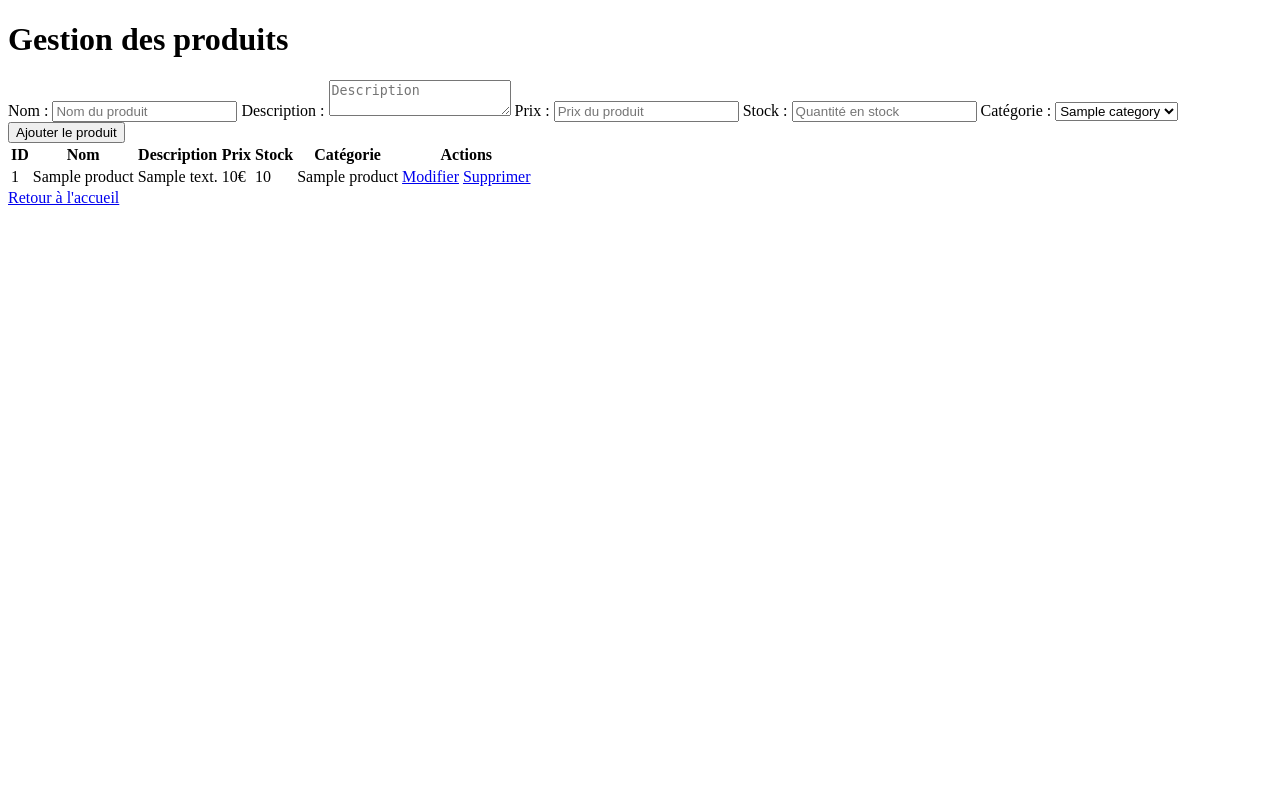
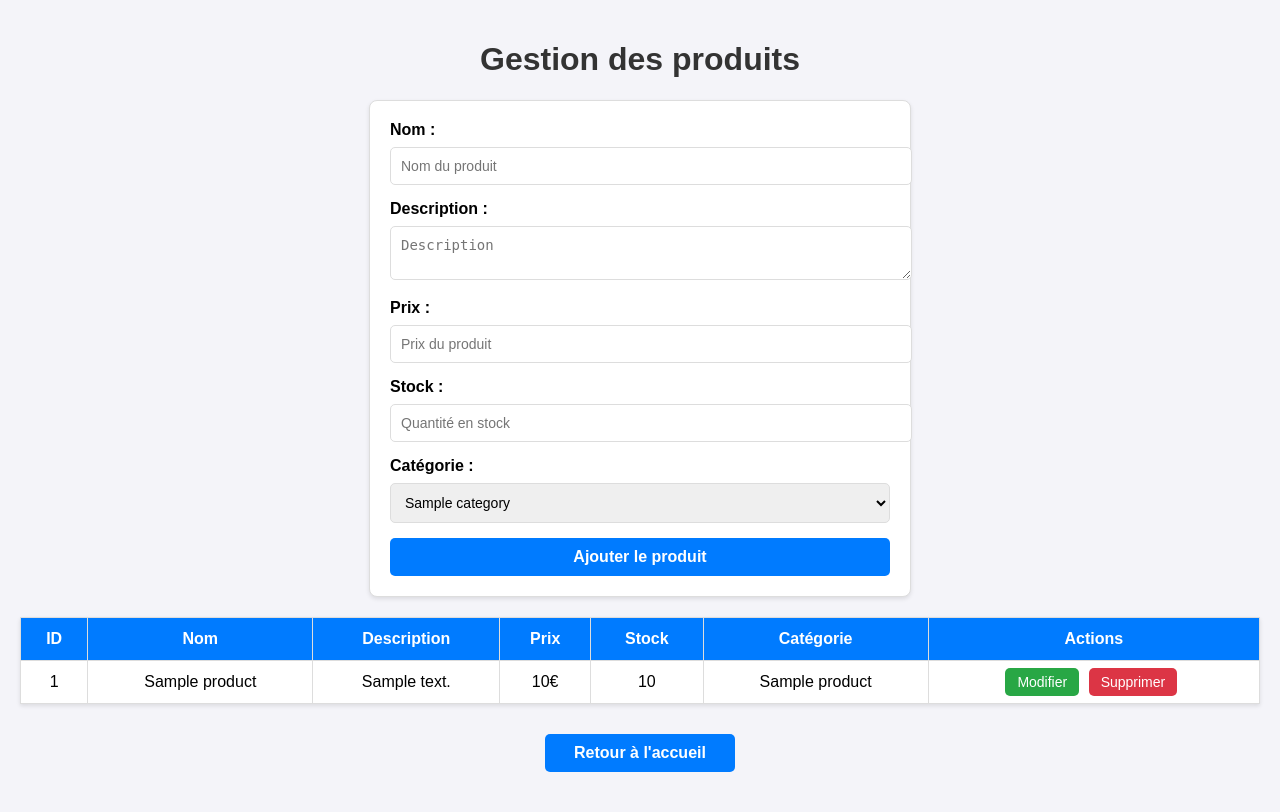
Before and after one commit to LhenryAxel/projet-commerce-nba, a PHP site: template src/Views/products.php in a window 1280 px wide. Before the commit the page ends 205 px from the top, so only its background shows below. Run offline with PHP 8.4, Linux system fonts and the light colour scheme; the template is opened without the code that fills it: most values are stand-ins (such as "Sample title", 1, 10 or a date in 2020).

Commit message:
Add commentary and basic style

```diff
--- a/src/Models/product.php
+++ b/src/Models/product.php
@@ -8,11 +8,13 @@ use PDO;
 class Product {
     private $pdo;
 
+
     public function __construct() {
         $db = new Database();
         $this->pdo = $db->getConnection();
     }
 
+    // Fetch all products with category names
     public function getAll() {
         $stmt = $this->pdo->query("
             SELECT products.*, categories.name AS category_name
@@ -22,6 +24,7 @@ class Product {
         return $stmt->fetchAll(PDO::FETCH_ASSOC);
     }
 
+    // Create a new product
     public function create($name, $description, $price, $stock, $category_id) {
         $stmt = $this->pdo->prepare("
             INSERT INTO products (name, description, price, stock, category_id)
@@ -35,6 +38,7 @@ class Product {
         return $stmt->execute();
     }
 
+    // Fetch a product by its ID
     public function getById($id) {
         $stmt = $this->pdo->prepare("SELECT * FROM products WHERE id = :id");
         $stmt->bindParam(':id', $id, PDO::PARAM_INT);
@@ -42,6 +46,7 @@ class Product {
         return $stmt->fetch(PDO::FETCH_ASSOC);
     }
 
+    // Update an existing product
     public function update($id, $name, $description, $price, $stock, $category_id) {
         $stmt = $this->pdo->prepare("
             UPDATE products
@@ -57,6 +62,7 @@ class Product {
         return $stmt->execute();
     }
 
+    // Delete a product by its ID
     public function delete($id) {
         $stmt = $this->pdo->prepare("DELETE FROM products WHERE id = :id");
         $stmt->bindParam(':id', $id, PDO::PARAM_INT);
--- a/src/Views/products.php
+++ b/src/Views/products.php
@@ -4,6 +4,134 @@
     <meta charset="UTF-8">
     <meta name="viewport" content="width=device-width, initial-scale=1.0">
     <title>Gestion des produits</title>
+    <style>
+        body {
+            font-family: Arial, sans-serif;
+            margin: 0;
+            padding: 20px;
+            background-color: #f4f4f9;
+        }
+
+        h1 {
+            text-align: center;
+            color: #333;
+        }
+
+        form {
+            max-width: 500px;
+            margin: 20px auto;
+            padding: 20px;
+            background-color: #fff;
+            border: 1px solid #ddd;
+            border-radius: 8px;
+            box-shadow: 0 2px 4px rgba(0, 0, 0, 0.1);
+        }
+
+        form label {
+            display: block;
+            margin-bottom: 8px;
+            font-weight: bold;
+        }
+
+        form input[type="text"],
+        form input[type="number"],
+        form textarea,
+        form select {
+            width: 100%;
+            padding: 10px;
+            margin-bottom: 15px;
+            border: 1px solid #ddd;
+            border-radius: 5px;
+            font-size: 14px;
+        }
+
+        form button {
+            display: block;
+            width: 100%;
+            padding: 10px;
+            background-color: #007BFF;
+            color: white;
+            font-size: 16px;
+            font-weight: bold;
+            border: none;
+            border-radius: 5px;
+            cursor: pointer;
+        }
+
+        form button:hover {
+            background-color: #0056b3;
+        }
+
+        table {
+            width: 100%;
+            border-collapse: collapse;
+            margin-top: 20px;
+            background-color: #fff;
+            box-shadow: 0 2px 4px rgba(0, 0, 0, 0.1);
+        }
+
+        table thead {
+            background-color: #007BFF;
+            color: white;
+        }
+
+        table th,
+        table td {
+            padding: 12px;
+            border: 1px solid #ddd;
+            text-align: center;
+        }
+
+        table tbody tr:hover {
+            background-color: #f9f9f9;
+        }
+
+        a {
+            text-decoration: none;
+            padding: 6px 12px;
+            color: white;
+            background-color: #28a745;
+            border-radius: 5px;
+            margin-right: 5px;
+            font-size: 14px;
+        }
+
+        a:hover {
+            background-color: #218838;
+        }
+
+        a.delete {
+            background-color: #dc3545;
+        }
+
+        a.delete:hover {
+            background-color: #c82333;
+        }
+
+        .back-link {
+            display: block;
+            margin: 20px auto;
+            text-align: center;
+            font-size: 16px;
+            text-decoration: none;
+            color: white;
+            padding: 10px 20px;
+            background-color: #007BFF;
+            border-radius: 5px;
+            font-weight: bold;
+            width: 150px;
+            margin-top: 30px;
+        }
+
+        .back-link:hover {
+            background-color: #0056b3;
+        }
+
+        .back-container {
+            text-align: center;
+            margin-top: 30px;
+        }
+    </style>
 </head>
 <body>
     <h1>Gestion des produits</h1>
@@ -56,6 +184,7 @@
                         <td>
                             <a href="/projet-commerce-nba/public/products/edit?id=<?= $product['id'] ?>">Modifier</a>
                             <a href="/projet-commerce-nba/public/products/delete?id=<?= $product['id'] ?>"
+                               class="delete"
                                onclick="return confirm('Voulez-vous vraiment supprimer ce produit ?')">Supprimer</a>
                         </td>
                     </tr>
@@ -68,6 +197,8 @@
         </tbody>
     </table>
 
-    <a href="/projet-commerce-nba/public/">Retour à l'accueil</a>
+    <div class="back-container">
+        <a href="/projet-commerce-nba/public/" class="back-link">Retour à l'accueil</a>
+    </div>
 </body>
 </html>
```
Also changed, not shown: public/index.php (+9 -6 lines), src/Controllers/ProductController.php (+6 -1 lines), src/Views/edit_product.php (+76 -0 lines).
